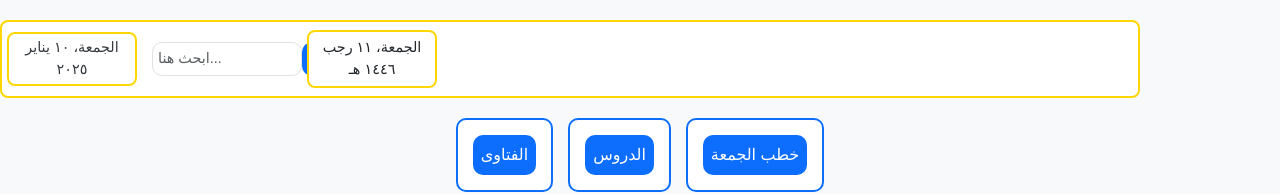
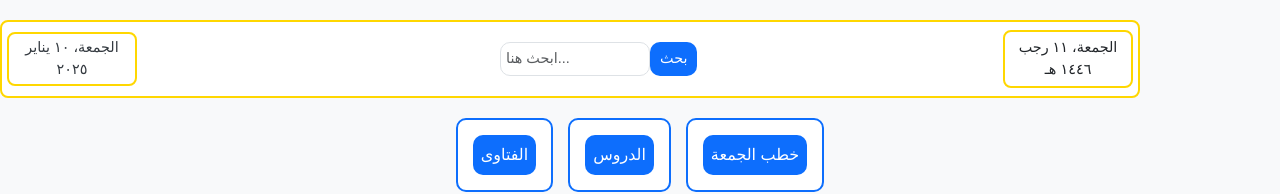
Before and after one commit to ghanirbh34/fatwa-website1, a plain HTML site: page index.html in a window 1280 px wide. Shown: the part 156-350 px from the top of the page. Drawn offline with nearby package versions, Linux system fonts and the light colour scheme.

Commit message:
Update index.html

```diff
--- a/index.html
+++ b/index.html
@@ -112,8 +112,9 @@
             border-radius: 8px;
             border: 2px solid gold; /* حدود ذهبية حول شريط البحث */
             display: flex;
-            align-items: center; /* جعل العناصر داخل الحيز في صف واحد */
-            gap: 10px; /* مسافة بين التاريخ وشريط البحث */
+            justify-content: space-between;
+            align-items: center;
+            gap: 10px; /* مسافة بين التاريخ الميلادي وشريط البحث */
         }
 
         .search-bar-section input {
```
